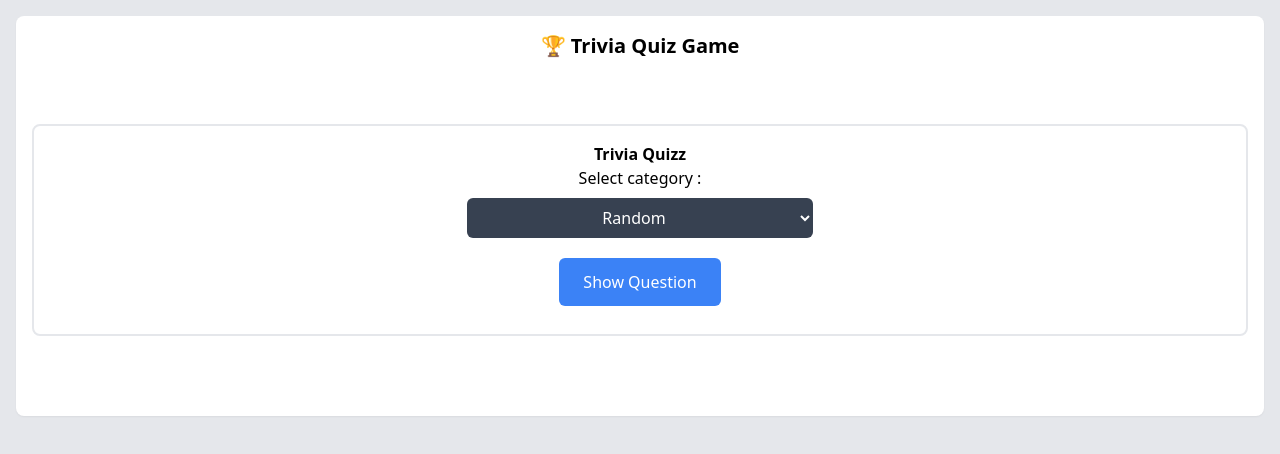
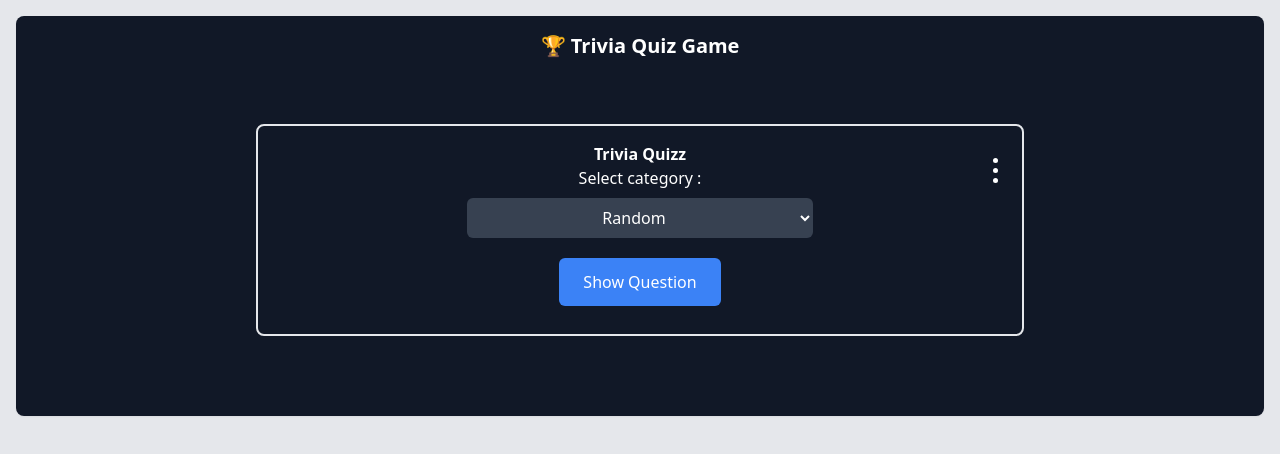
Before and after one commit to szczepanieceryk/trivia-quizz, a React (Vite) app: page / in a window 1280 px wide. Shown: the top 454 px of the page. Built offline with nearby package versions, Linux system fonts and the light colour scheme.

Commit message:
fix(ui): change bg & text color, limit max width of content

```diff
--- a/src/App.tsx
+++ b/src/App.tsx
@@ -13,8 +13,8 @@ const App = () => {
   const [difficulty, setDifficulty] = useLocalStorage('difficulty', 'easy');
 
   return (
-    <div>
-      <div className="bg-white rounded-lg shadow-sm p-4 mb-4">
+    <div className="mb-4 p-4 bg-gray-900 text-white rounded-lg shadow-sm">
+      <div className="max-w-3xl mx-auto">
         <h1 className="text-xl font-bold text-center">🏆 Trivia Quiz Game</h1>
         <DifficultyContext.Provider value={{ difficulty, setDifficulty }}>
           <TriviaQuizz />
```
